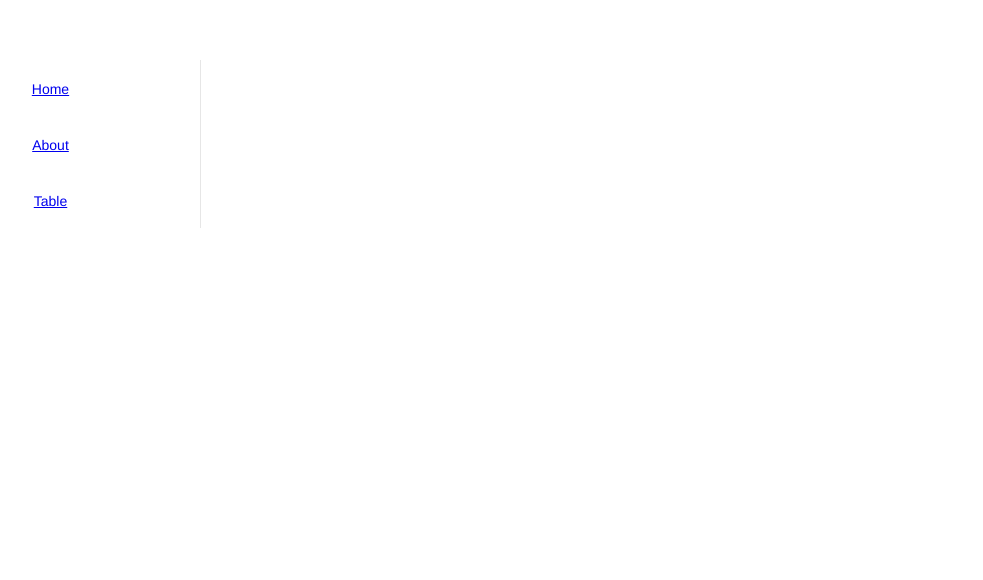
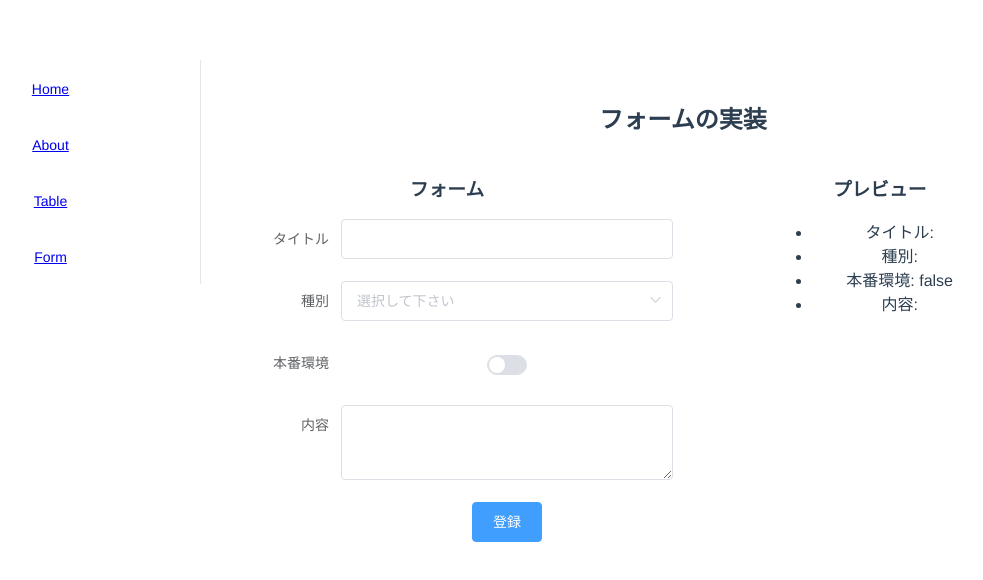
Before and after one commit to ryamakuchi/vue-lab, a Vue app: page /form in a window 1280 px wide. Shown: the top 580 px of the page, without its empty margins (107-1090 px from the left). Built offline with nearby package versions, Linux system fonts and the light colour scheme.

Commit message:
Exercise 2: Element の Form コンポーネント実装

```diff
--- a/src/App.vue
+++ b/src/App.vue
@@ -13,6 +13,10 @@
 
           <el-menu-item>
             <router-link to="/table">Table</router-link>
+          </el-menu-item>
+
+          <el-menu-item>
+            <router-link to="/form">Form</router-link>
           </el-menu-item>
         </el-menu>
       </el-aside>
--- a/src/router.ts
+++ b/src/router.ts
@@ -2,6 +2,7 @@ import Vue from 'vue'
 import Router from 'vue-router'
 import Home from './views/Home.vue'
 import Table from './views/Table.vue'
+import Form from './views/Form.vue'
 
 Vue.use(Router)
 
@@ -26,6 +27,11 @@ export default new Router({
       path: '/table',
       name: 'table',
       component: Table
+    },
+    {
+      path: '/form',
+      name: 'form',
+      component: Form
     }
   ]
 })
--- /dev/null
+++ b/src/views/Form.vue
@@ -0,0 +1,86 @@
+<template>
+  <div class="form">
+    <h2>フォームの実装</h2>
+
+    <el-row :gutter="20">
+      <el-col :span="12">
+        <h3>フォーム</h3>
+
+        <el-form ref="form" :model="request" label-width="120px">
+          <el-form-item label="タイトル">
+            <el-input v-model="request.title"></el-input>
+          </el-form-item>
+
+          <el-form-item label="種別">
+            <el-select v-model="request.type" placeholder="選択して下さい">
+              <el-option label="課題" value="issue"></el-option>
+              <el-option label="バックログ" value="backlog"></el-option>
+            </el-select>
+          </el-form-item>
+
+          <el-form-item label="本番環境">
+            <el-switch v-model="request.isProduction"></el-switch>
+          </el-form-item>
+
+          <el-form-item label="内容">
+            <el-input
+              type="textarea"
+              rows="3"
+              v-model="request.desc"
+            ></el-input>
+          </el-form-item>
+
+          <el-form-item>
+            <el-button type="primary" @click="onSubmit">登録</el-button>
+          </el-form-item>
+        </el-form>
+      </el-col>
+
+      <el-col :span="6" :offset="2">
+        <h3>プレビュー</h3>
+        <ul>
+          <li>タイトル: {{ request.title }}</li>
+          <li>種別: {{ request.type }}</li>
+          <li>本番環境: {{ request.isProduction }}</li>
+          <li>内容: {{ request.desc }}</li>
+        </ul>
+      </el-col>
+    </el-row>
+  </div>
+</template>
+
+<script lang="ts">
+import Vue from 'vue'
+
+// RequestFormクラスの定義
+class RequestForm {
+  title: string = ''
+  type: string = ''
+  isProduction: boolean = false;
+  desc: string = ''
+}
+
+// Form画面のビューモデル
+export default Vue.extend({
+  data() {
+    return {
+      request: new RequestForm()
+    };
+  },
+  methods: {
+    onSubmit(): void {
+      alert("登録しました");
+      this.request = new RequestForm();
+    }
+  }
+});
+</script>
+
+<style scoped>
+.el-form {
+  width: 100%;
+}
+.el-select {
+  width: 100%;
+}
+</style>
```
